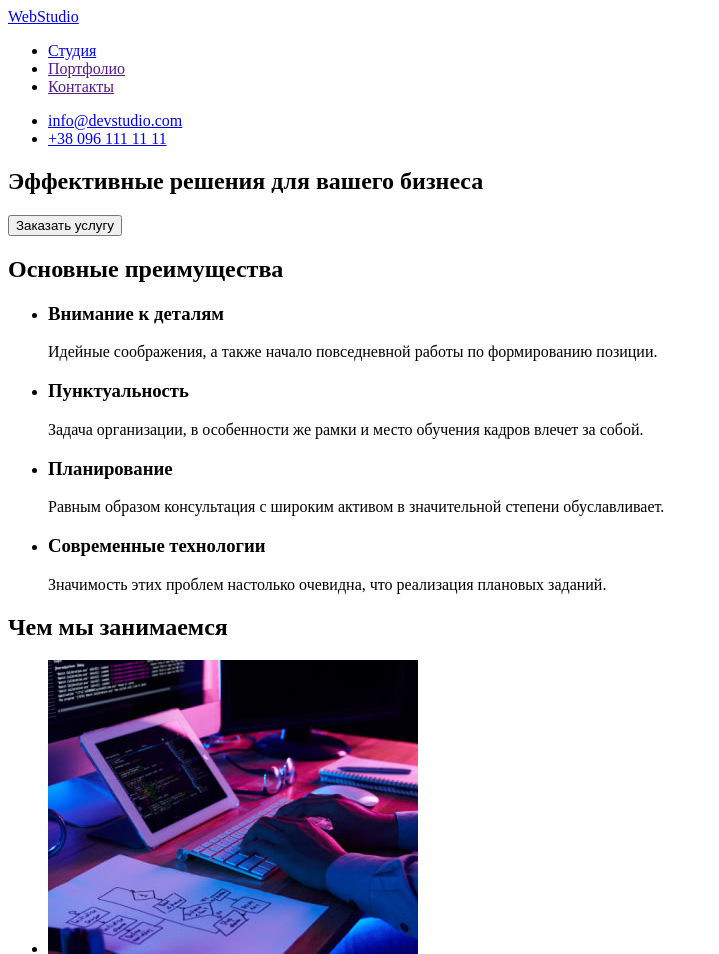
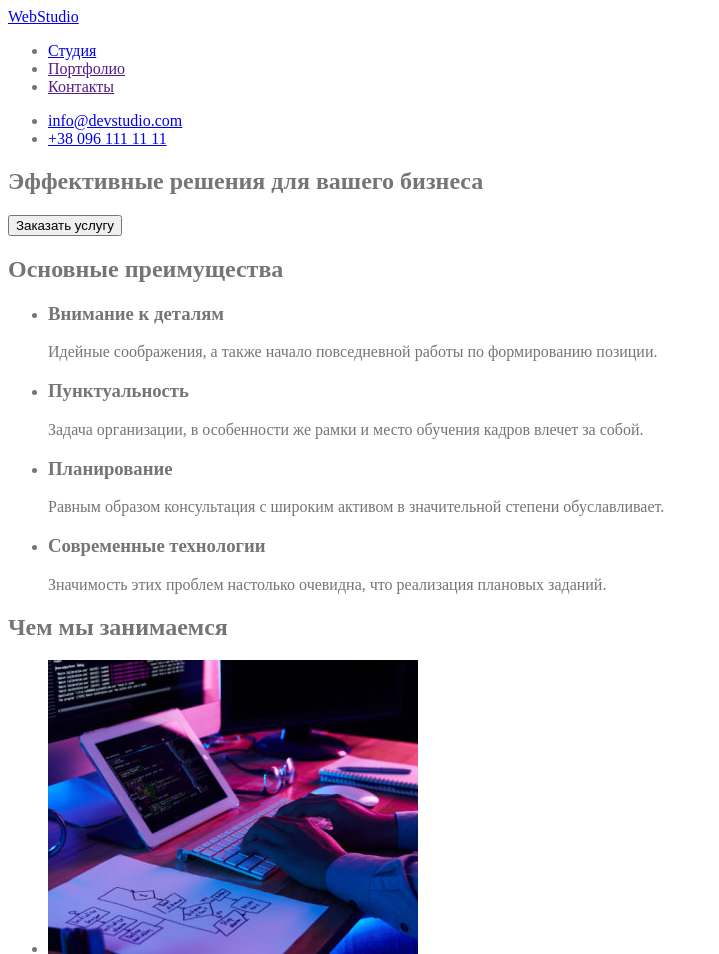
Before and after one commit to Alexander-Krokhmal/goit-markup-hw-02, a plain HTML site: page index.html in a window 1280 px wide. Shown: the top 954 px of the page, without its empty margins (0-719 px from the left). Drawn offline with Linux system fonts and the light colour scheme.

Commit message:
Добавляет стили

```diff
--- /dev/null
+++ b/css/styless.css
@@ -0,0 +1,20 @@
+/* Fonts  Roboto  900, 700, 500, 400 , Raleway 700
+colors main teme #212121
+colors white teme #FFFFFF
+colors accent #2196F3
+color text #757575
+footel color rgba(255, 255, 255, 0.6);
+
+hero-section >  letter-spacing: 0.06em;
+header (sans logo) > letter-spacing: 0.02em;
+body > letter-spacing: 0.03em;
+ */
+
+ /* Second background theme #2F303A;
+ main #ffffff
+ section Employees theme #F5F4FA; */
+
+ body {
+     background-color: #ffffff;
+     color: #757575;
+ }
--- a/index.html
+++ b/index.html
@@ -5,6 +5,7 @@
     <meta http-equiv="X-UA-Compatible" content="IE=edge" />
     <meta name="viewport" content="width=device-width, initial-scale=1.0" />
     <title>Студия</title>
+    <link rel="stylesheet" href="./css/styless.css" />
   </head>
   <body>
     <!-- Header + Navigate -->
```
